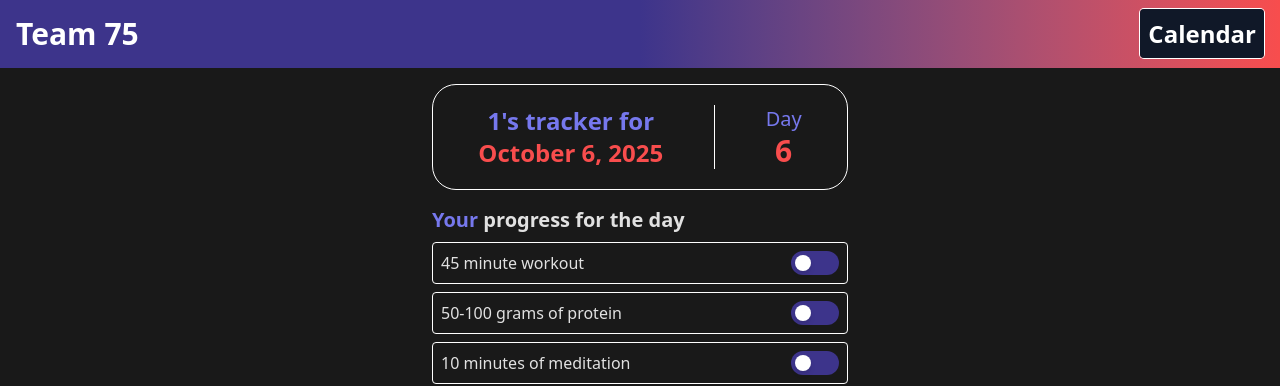
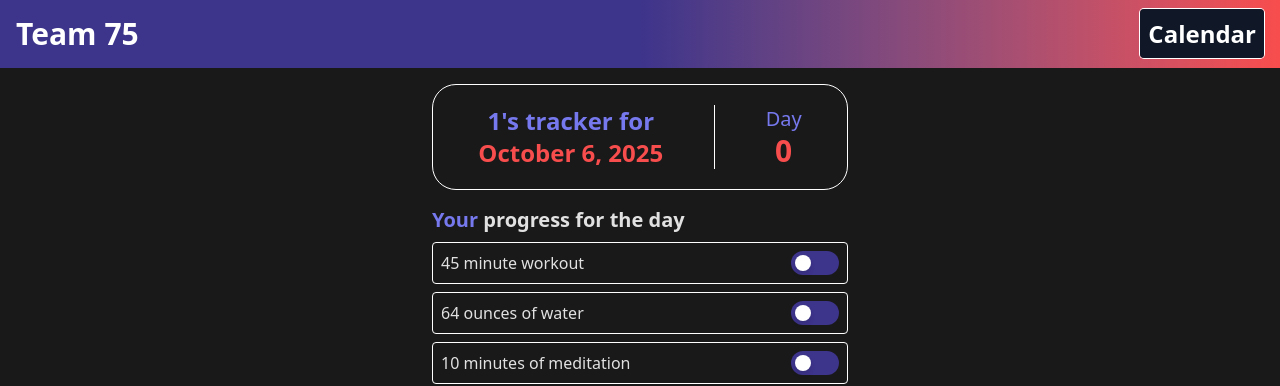
Before and after one commit to JsonLevine/team-75, a React (Vite) app: page /tracker/1 in a window 1280 px wide. Shown: the top 386 px of the page. Built offline with nearby package versions, Linux system fonts and the light colour scheme; no server answers; the database is empty.

Commit message:
Update for V1

```diff
--- a/src/pages/Calendar.jsx
+++ b/src/pages/Calendar.jsx
@@ -1,9 +1,9 @@
 import { useState, useEffect } from "react";
 import supabase from "../lib/supabase";
 
-const startDate = new Date(2025, 9, 2); // Month is 0-indexed: 9 = October
+const startDate = new Date(2025, 9, 18); // Month is 0-indexed: 9 = October
 const totalDays = 75;
-const activityKeys = ["workout", "protein", "meditation", "reading"];
+const activityKeys = ["workout", "water", "meditation", "reading"];
 const users = ["jason", "gabby"];
 
 // Generate array of 75 sequential dates
--- a/src/pages/Tracker.jsx
+++ b/src/pages/Tracker.jsx
@@ -4,7 +4,7 @@ import supabase from "../lib/supabase";
 
 const activities = [
   { key: "workout", label: "45 minute workout" },
-  { key: "protein", label: "50-100 grams of protein" },
+  { key: "water", label: "64 ounces of water" },
   { key: "meditation", label: "10 minutes of meditation" },
   { key: "reading", label: "10 pages of reading" },
 ];
@@ -52,7 +52,7 @@ export default function Tracker({ data, setData, todaysMessages }) {
     month: "long",
     day: "numeric",
   });
-  const startDate = new Date(2025, 9, 2); // Month is 0-indexed: 9 = October
+  const startDate = new Date(2025, 9, 18); // Month is 0-indexed: 9 = October
   const totalDays = 75;
 
   // Generate array of 75 sequential dates
```
